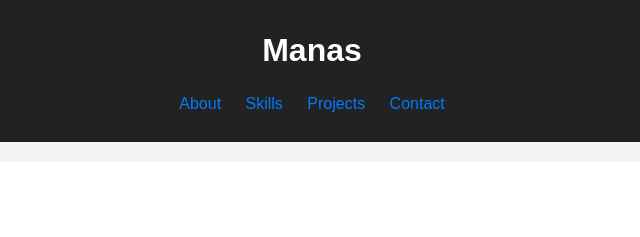
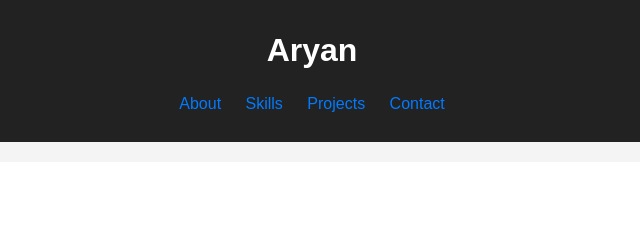
Before and after one commit to aryansingh8793-art/college_project, a plain HTML site: page p6/index.html in a window 1280 px wide. Shown: the top 237 px of the page, 328-968 px from the left. Drawn offline with Linux system fonts and the light colour scheme; files that its build step writes are made by us from their sources.

Commit message:
Update index.html

```diff
--- a/p6/index.html
+++ b/p6/index.html
@@ -8,7 +8,7 @@
 </head>
 <body>
     <header>
-        <h1>Manas</h1>
+        <h1>Aryan</h1>
         <nav>
             <a href="#about">About</a>
             <a href="#skills">Skills</a>
```
